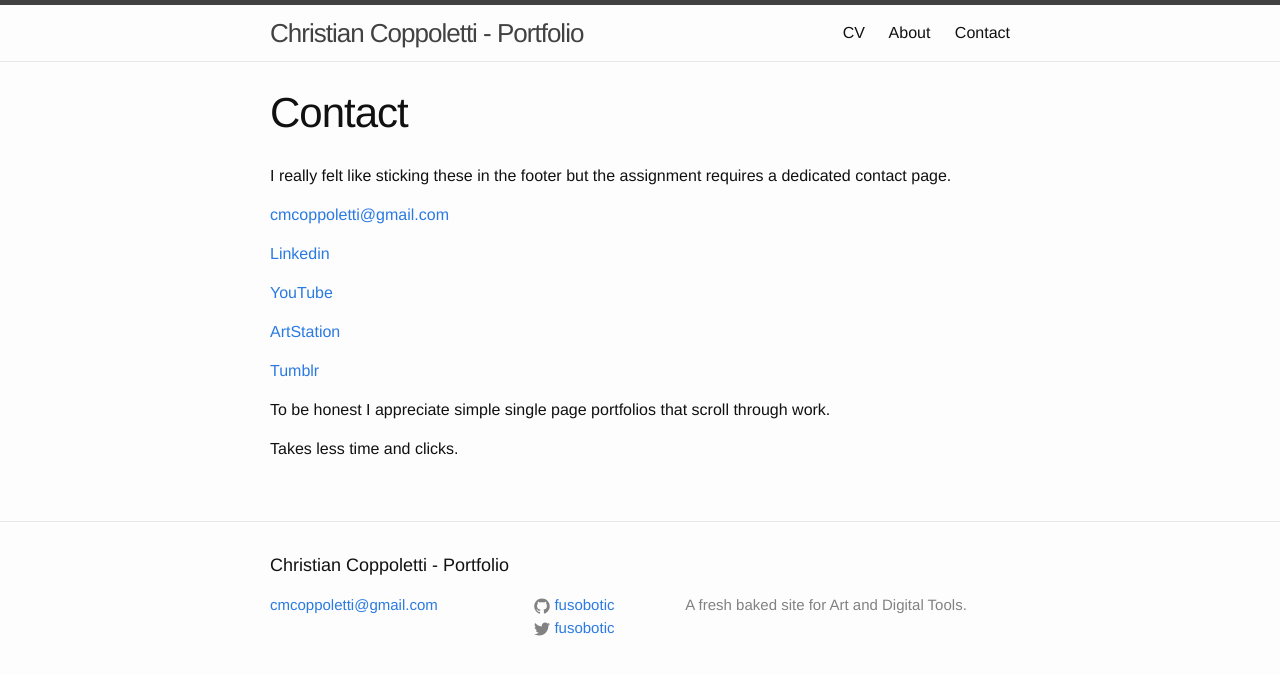
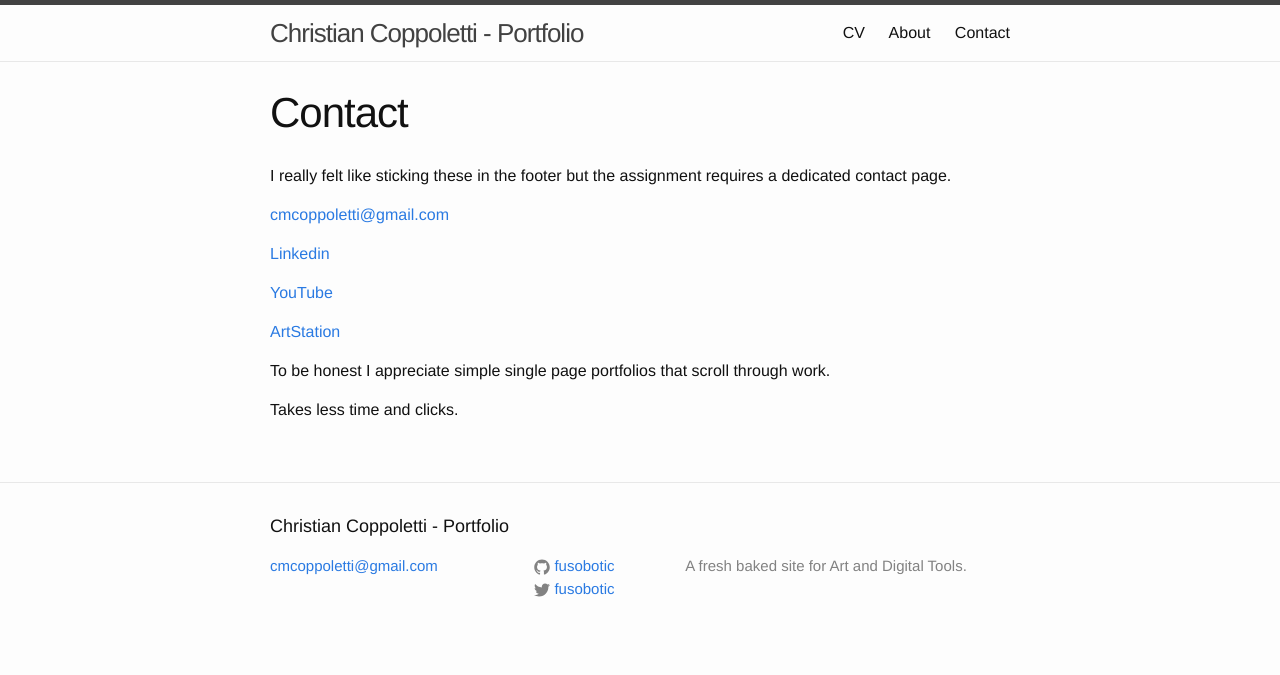
Before and after one commit to fusobotic/fusobotic, a Jekyll site: the page built from contact.md, in a window 1280 px wide. Shown: the top 675 px of the page. Built offline with Jekyll 4.4.1, drawn with Linux system fonts in a browser that asks for light colours.

Commit message:
got rid of tumblr

```diff
--- a/contact.md
+++ b/contact.md
@@ -14,8 +14,6 @@ I really felt like sticking these in the footer but the assignment requires a de
 
 [ArtStation](http://fusobotic.artstation.com)
 
-[Tumblr](http://fusobotic.tumblr.com)
-
 To be honest I appreciate simple single page portfolios that scroll through work.
 
 Takes less time and clicks.
```
